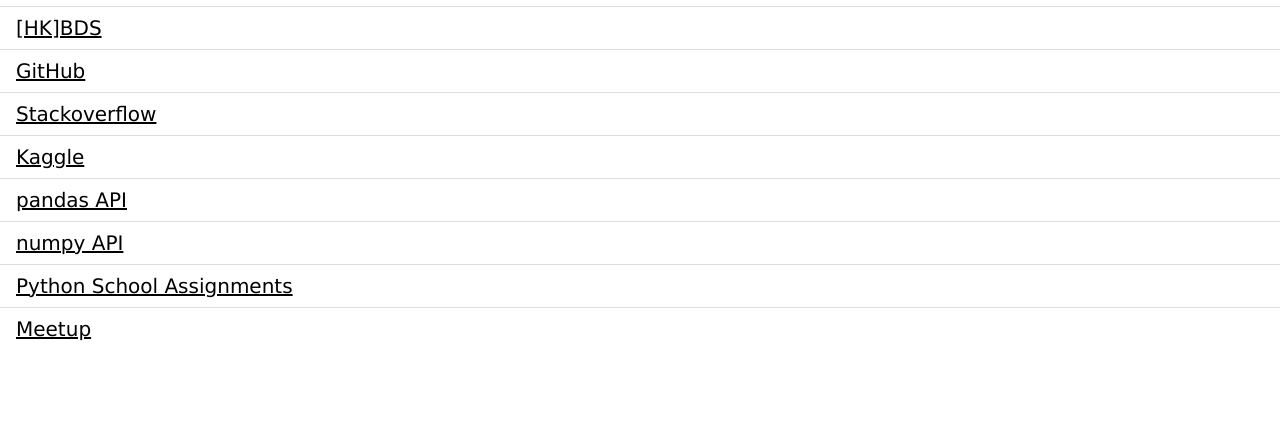
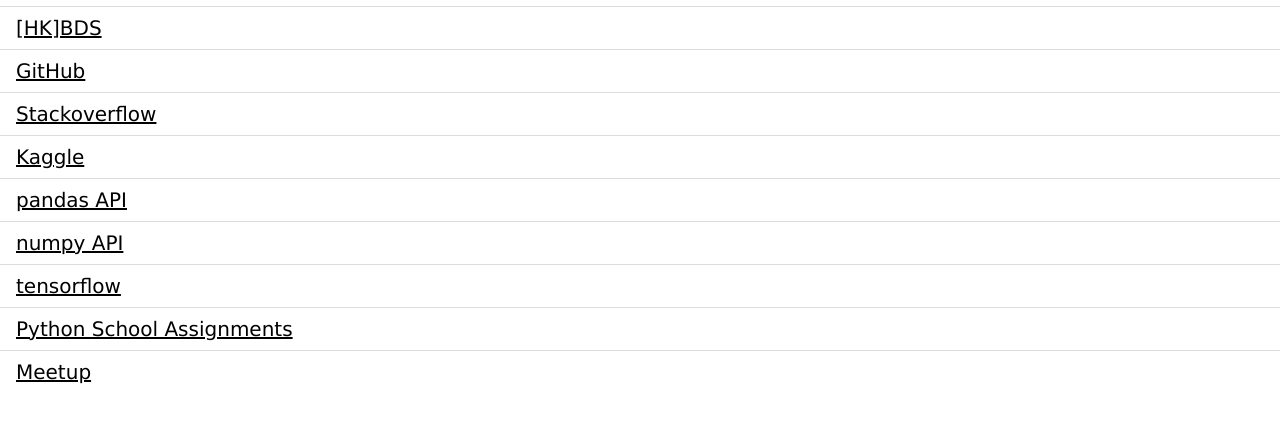
Before and after one commit to ABergli/abergli.github.io, a plain HTML site: page index.html in a window 1280 px wide. Shown: the part 290-712 px from the top of the page. Drawn offline with Linux system fonts and the light colour scheme.

Commit message:
Update index.html

```diff
--- a/index.html
+++ b/index.html
@@ -28,6 +28,7 @@
     <li style="font-size:20px"> <a href="https://www.kaggle.com/" target="_blank">Kaggle</a></li>
     <li style="font-size:20px"> <a href="https://pandas.pydata.org/docs/reference/index.html#api/" target="_blank">pandas API</a></li>
     <li style="font-size:20px"> <a href="https://numpy.org/doc/stable/reference/" target="_blank">numpy API</a></li>
+    <li style="font-size:20px"> <a href="https://www.tensorflow.org/" target="_blank">tensorflow</a></li>
     <li style="font-size:20px"> <a href="https://github.com/ABergli/School_2022" target="_blank">Python School Assignments</a></li>
     <li style="font-size:20px"> <a href="https://www.meetup.com/oslo-data-science/" target="_blank">Meetup</a></li>
 
```
